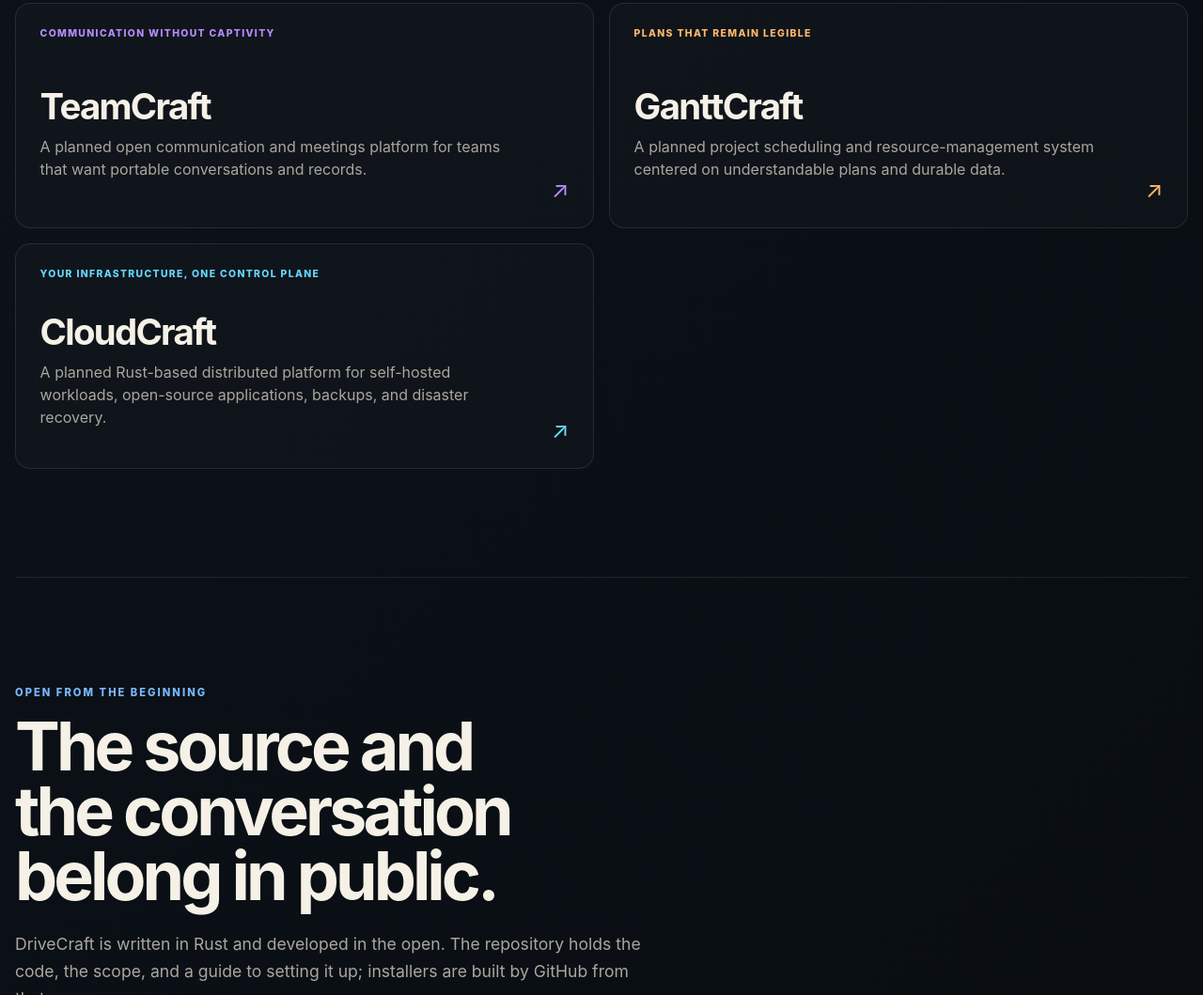
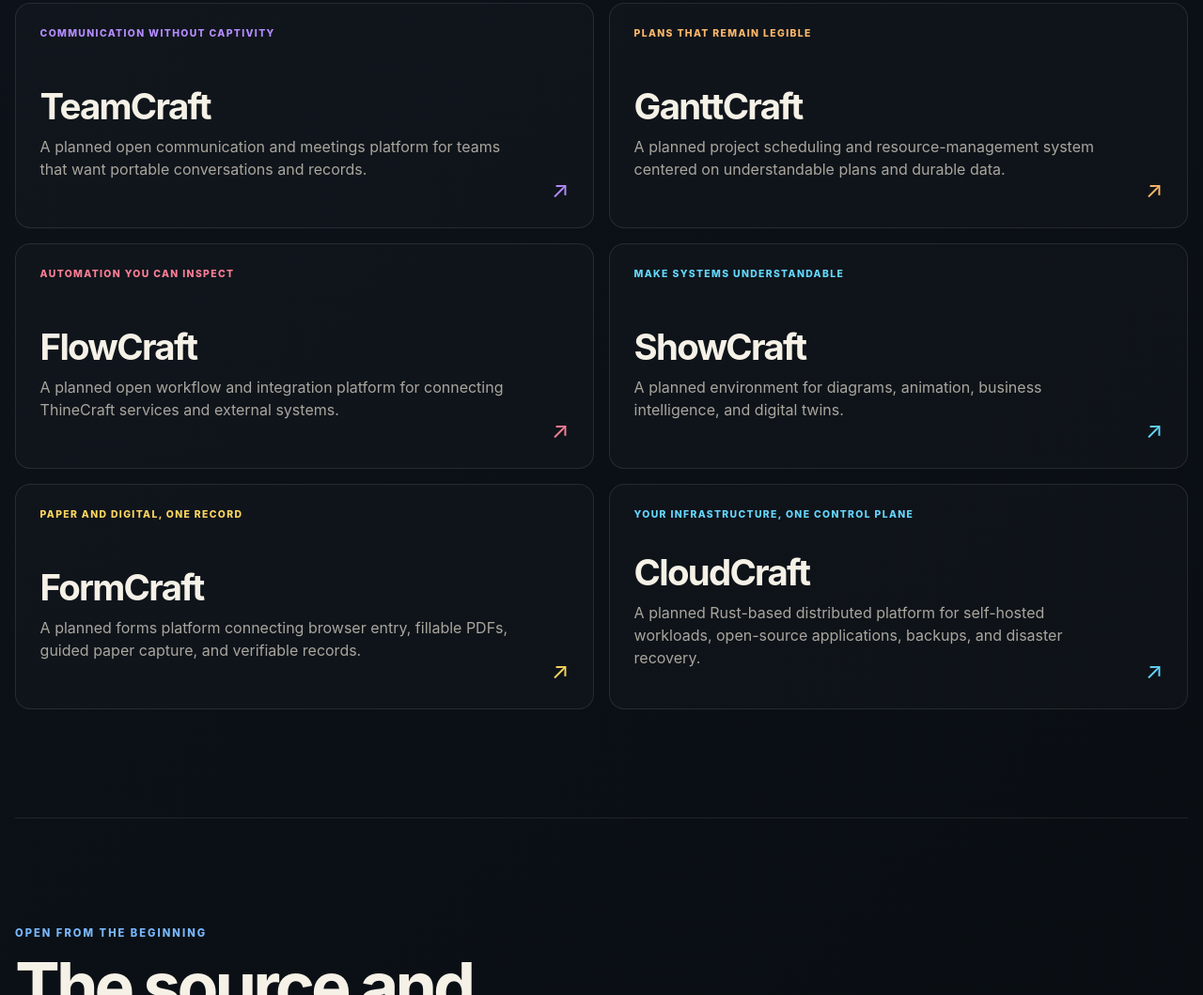
Before and after one commit to ThineCraft/DriveCraft, a plain HTML site: page docs/index.html in a window 1280 px wide. Shown: the part 5671-6730 px from the top of the page at 94% size. Drawn offline with Linux system fonts and the light colour scheme.

Commit message:
Complete ecosystem project links

```diff
--- a/docs/index.html
+++ b/docs/index.html
@@ -131,6 +131,21 @@
     <strong>GanttCraft</strong>
     <p>A planned project scheduling and resource-management system centered on understandable plans and durable data.</p>
     <i aria-hidden="true">↗</i>
+  </a><a class="project-card" href="https://flow.thinecraft.io" style="--card-accent:#ff7f96">
+    <span>Automation you can inspect</span>
+    <strong>FlowCraft</strong>
+    <p>A planned open workflow and integration platform for connecting ThineCraft services and external systems.</p>
+    <i aria-hidden="true">↗</i>
+  </a><a class="project-card" href="https://show.thinecraft.io" style="--card-accent:#64d8ff">
+    <span>Make systems understandable</span>
+    <strong>ShowCraft</strong>
+    <p>A planned environment for diagrams, animation, business intelligence, and digital twins.</p>
+    <i aria-hidden="true">↗</i>
+  </a><a class="project-card" href="https://form.thinecraft.io" style="--card-accent:#ffd75f">
+    <span>Paper and digital, one record</span>
+    <strong>FormCraft</strong>
+    <p>A planned forms platform connecting browser entry, fillable PDFs, guided paper capture, and verifiable records.</p>
+    <i aria-hidden="true">↗</i>
   </a><a class="project-card" href="https://cloud.thinecraft.io" style="--card-accent:#65d7ff">
     <span>Your infrastructure, one control plane</span>
     <strong>CloudCraft</strong>
```
